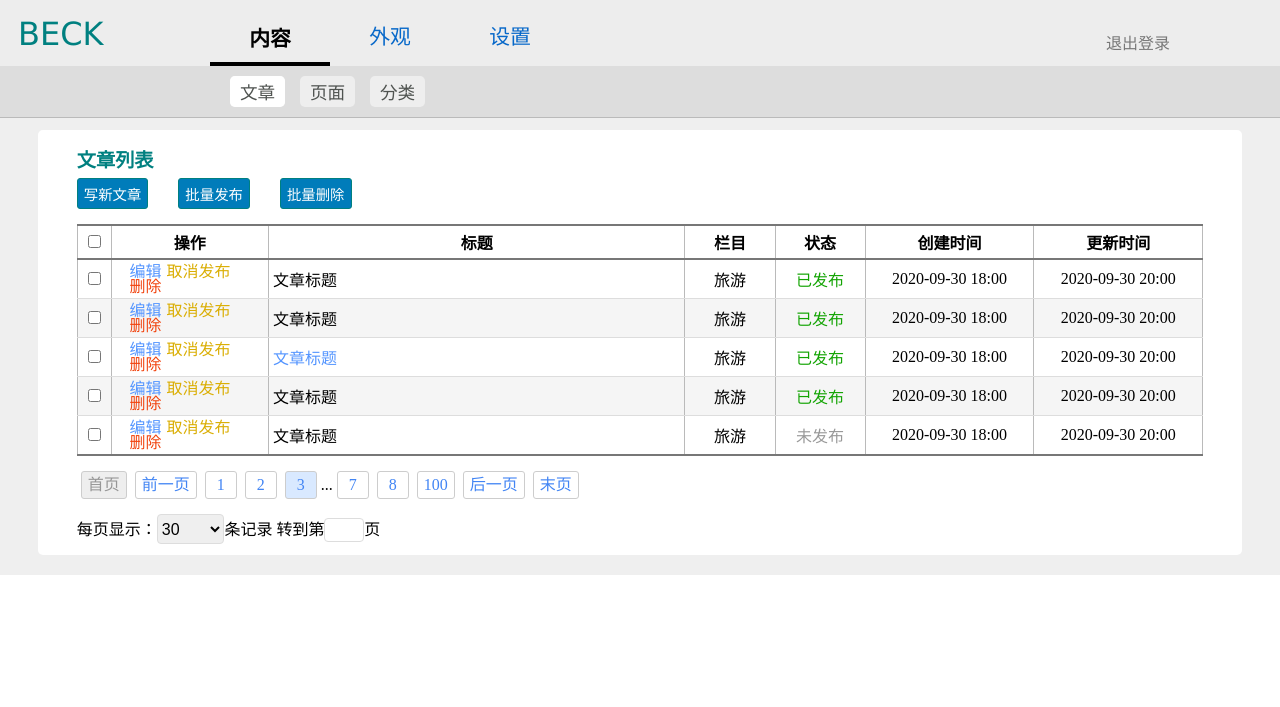
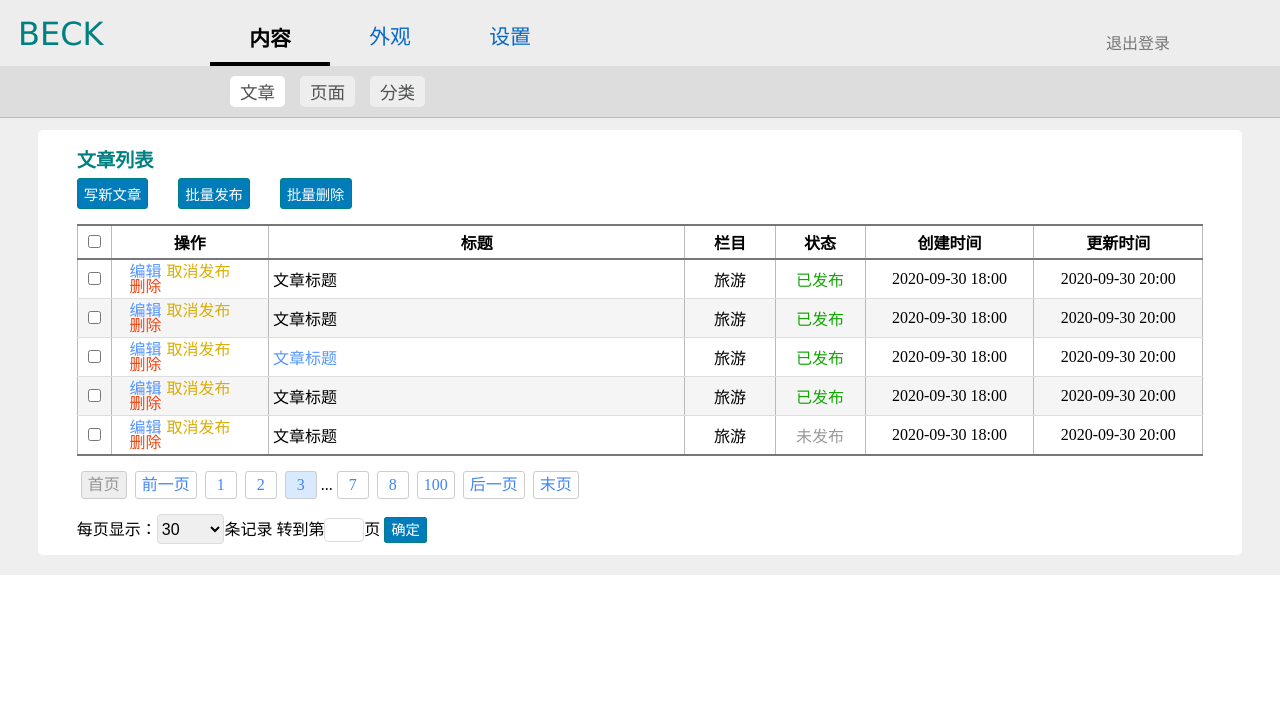
Before and after one commit to mazhongchao/beck, a PHP site: page /template/admin/article-list.html in a window 1280 px wide. Shown: the top 707 px of the page. Run offline with PHP 8.4, Linux system fonts and the light colour scheme.

Commit message:
update template and style

```diff
--- a/adm/static/style.css
+++ b/adm/static/style.css
@@ -137,7 +137,6 @@ a.article-lnk:hover{color: #007cba;}
 }
 
 .btn {
-    float: left;
     min-width: 4em;
     width:auto;
     padding:4px 6px;
--- a/adm/template/admin/article-list.html
+++ b/adm/template/admin/article-list.html
@@ -93,7 +93,7 @@
         <div>
             <ul class="pagination"><li><a class="disable">首页</a></li><li><a href="#">前一页</a> </li><li><a href="#">1</a></li><li><a href="#">2</a></li><li><a class="current-page">3</a></li><li>...</li><a href="#">7</a><li><a href="#">8</a></li><li><a href="#">100</a></li><li><a href="#">后一页</a></li><li><a href="#">末页</a> </li></ul>
             每页显示：<select class="select-micro"><option value="10">10</option><option value="30" selected>30</option><option value="60">60</option><option value="100">100</option></select>条记录
-            转到第<input type="text" name="goto-page" class="input-text input-text-micro"/>页
+            转到第<input type="text" name="goto-page" class="input-text input-text-micro"/>页 <span class="btn btn-default">确定</span>
         </div>
     </div>
 </div>
```
